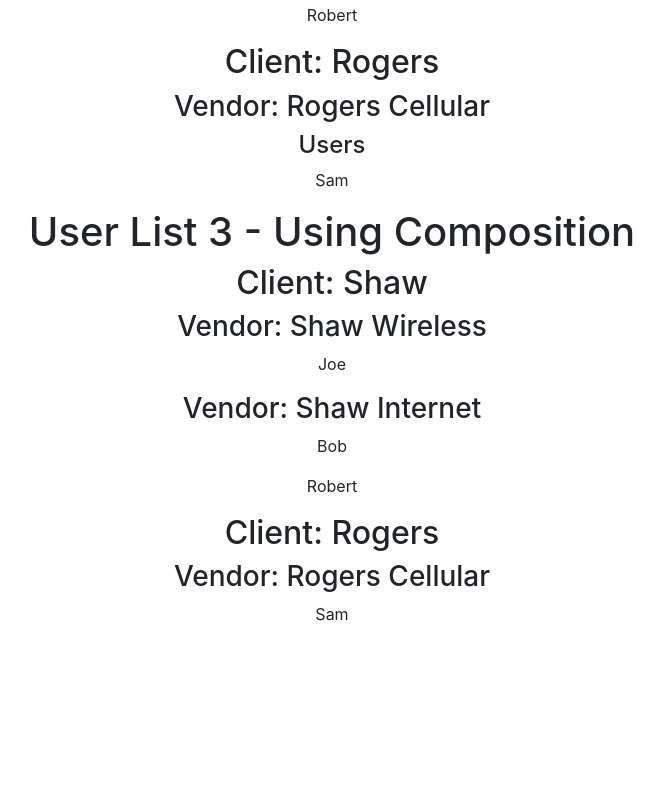
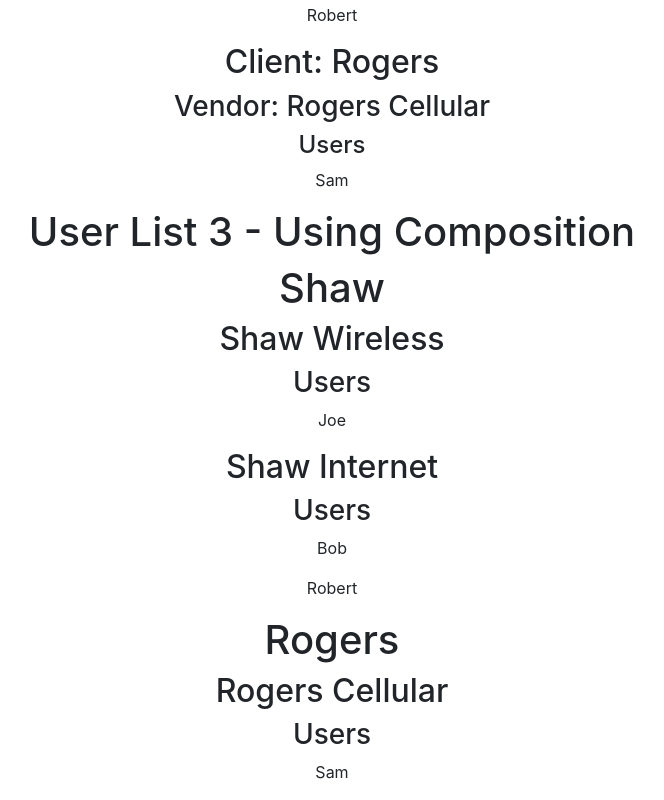
Before and after one commit to raymondtongsymend/user_list, a React (Create React App) app: page / in a window 1280 px wide. Shown: the part 664-1464 px from the top of the page, without its empty margins (308-972 px from the left). Before the commit the page ends 1306 px from the top, so only its background shows below. Built offline with nearby package versions, Linux system fonts and the light colour scheme.

Commit message:
Use a more generic header component

```diff
--- a/src/userList3.js
+++ b/src/userList3.js
@@ -11,32 +11,42 @@
   <>
     <h1>User List 3 - Using Composition</h1>
     {clientObjectList.map(({ name: clientName, vendors }) => (
-      <ClientHeader clientName={clientName} key={clientName}>
+      <Header headerText={clientName} size="large">
         {vendors.map(({ name: vendorName, users }) => (
-          <VendorHeader vendorName={vendorName} key={vendorName}>
-            {users.map(({ name }) => (
-              <UserInfo name={name} key={name} />
-            ))}
-          </VendorHeader>
+          <Header headerText={vendorName} size="medium">
+            <Header headerText="Users" size="small">
+              {users.map(({ name }) => (
+                <UserInfo name={name} key={name} />
+              ))}
+            </Header>
+          </Header>
         ))}
-      </ClientHeader>
+      </Header>
     ))}
   </>
 );
 
-const ClientHeader = (props) => (
-  <div key={props.clientName}>
-    <h2>Client: {props.clientName} </h2>
-    {props.children}
-  </div>
-);
+const Header = ({ headerText, size, className, children }) => {
+  let headerNode = "";
+  switch (size) {
+    case "small":
+      headerNode = <h3>{headerText}</h3>;
+      break;
+    case "medium":
+      headerNode = <h2>{headerText}</h2>;
+      break;
+    case "large":
+    default:
+      headerNode = <h1>{headerText}</h1>;
+      break;
+  }
 
-const VendorHeader = (props) => (
-  <div key={props.vendorName}>
-    <h3> Vendor: {props.vendorName} </h3>
-    {props.children}
-  </div>
-);
+  return (
+    <div className={className} key={headerText}>
+      {headerNode} {children}
+    </div>
+  );
+};
 
 const UserInfo = ({ name: userName }) => <p key={userName}>{userName}</p>;
 
```
